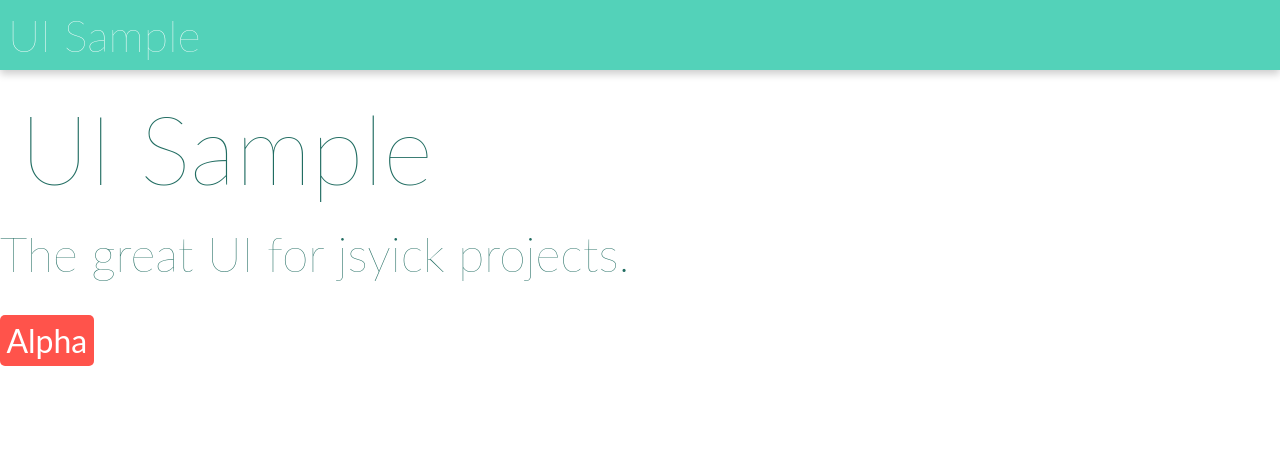
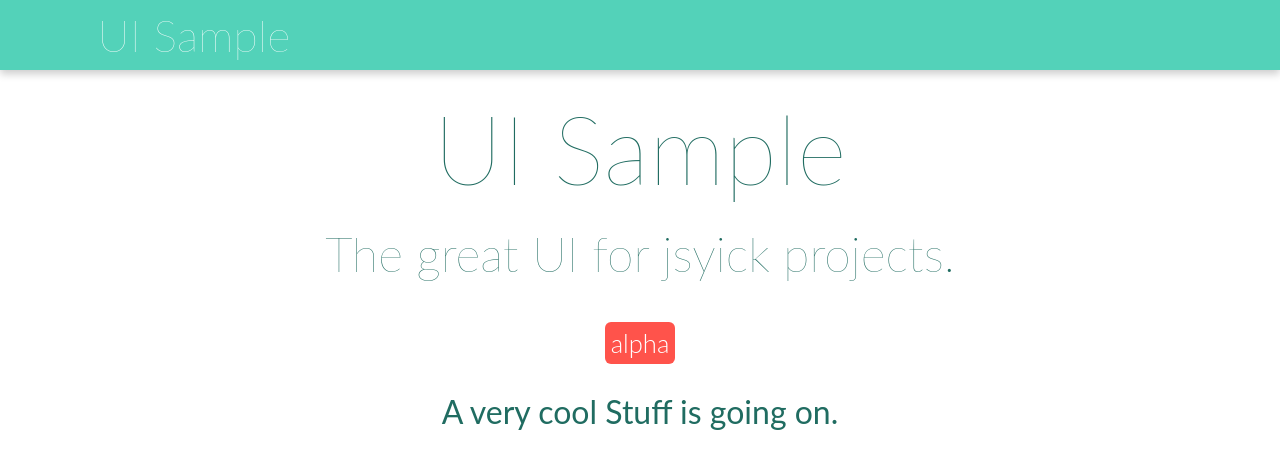
Before and after one commit to adiultra/jsyick, a plain HTML site: page ui-sample/index.html in a window 1280 px wide. Drawn offline with Linux system fonts and the light colour scheme.

Commit message:
Refined UI package added more styles to elements.

```diff
--- a/resources/ui/style.scss
+++ b/resources/ui/style.scss
@@ -1,36 +1,42 @@
+
+// TODO :
+//  -> [ ] Edit p
+//  -> [ ]
+//
+//
 
 // Colors
 
-$blue: #4EBEFF;
-$green: #40D872;
-$red: #FF534B;
-$teal: #53D2B9;
-$cyan: #7DEFFF;
-$orange: #FF9700;
-$yellow: #FCD059;
-$black: #333;
-$white: #fff;
+$blue:      #4EBEFF;
+$green:     #40D872;
+$red:       #FF534B;
+$teal:      #53D2B9;
+$cyan:      #7DEFFF;
+$orange:    #FF9700;
+$yellow:    #FCD059;
+$black:     #333333;
+$white:     #ffffff;
 
 // Pallete
 
-$main: $teal;
-$dark: darken($main, 15%);
-$very-dark: darken($main, 35%);
-$light: lighten($main, 5%);
-$very-light: lighten($main, 15%);
+$main:          $teal;
+$dark:          darken($main, 15%);
+$very-dark:     darken($main, 35%);
+$light:         lighten($main, 5%);
+$very-light:    lighten($main, 15%);
 
 // Greyshade
-$very-light-grey:   darken(mix($main, $white, 10%), 10%);
+$very-light-grey:   darken(mix($main, $white, 6%), 10%);
 $light-grey:        darken(mix($main, $white, 6%), 30%);
 $grey:              darken(mix($main, $white, 6%), 50%);
 $dark-grey:         darken(mix($main, $white, 6%), 60%);
-$very-dark-grey:         darken(mix($main, $white, 6%), 70%);
+$very-dark-grey:    darken(mix($main, $white, 6%), 70%);
 
 // Shadows
 
-$light-shadow: rgba(0, 0, 0, 0.2);
-$shadow: rgba(0, 0, 0, 0.4);
-$dark-shadow: rgba(0, 0, 0, 0.6);
+$light-shadow:      rgba(0, 0, 0, 0.2);
+$shadow:            rgba(0, 0, 0, 0.4);
+$dark-shadow:       rgba(0, 0, 0, 0.6);
 
 
 html{
@@ -52,10 +58,18 @@ html{
             h1{
                 font-size: 1.4em;
                 padding: 8px;
-                margin: 0;
+                margin: 0 0 0 2em;
                 color: $white;
                 font-weight: 200;
             }
+        }
+
+        .page{
+
+            padding: 0 20%;
+
+            .center{
+                text-align: center;
             }
 
             h1{
@@ -66,20 +80,31 @@ html{
                 margin: 20px;
             }
 
-        p{
+            h2{
                 font-size: 1.5em;
                 font-weight: 200;
                 padding: 0px;
                 margin: 0px;
             }
 
+            p{
+
+            }
+
             span.warn{
+                transition: 0.3s;
                 background-color: $red;
                 color: $white;
-            border-radius: 5px;
-            font-size: 1em;
-            padding: 0.5%;
+                border-radius: 6px;
+                font-size: 0.8em;
+                font-weight: 300;
+                padding: 0.8%;
                 margin: 4% 0% 0.5% 0%;
+
+                &:hover{
+                    box-shadow: 0px 2px 6px $light-shadow;
                 }
             }
         }
+    }
+}
--- a/ui-sample/index.html
+++ b/ui-sample/index.html
@@ -17,11 +17,16 @@
 
     <div class="page">
 
-        <h1>UI Sample</h1>
+        <div class="center">
+            <h1>UI Sample</h1>
 
-        <p>The great UI for jsyick projects.</p>
-        <br />
-        <span class="warn">Alpha</span>
+            <h2>The great UI for jsyick projects.</h2>
+            <br /><span class="warn">alpha</span>
+
+            <p>
+                A very cool Stuff is going on.
+            </p>
+        </div>
 
 
     </div>
```
Also changed, not shown: resources/ui/style.css. Lines whose indentation alone changed are shown as unchanged.
